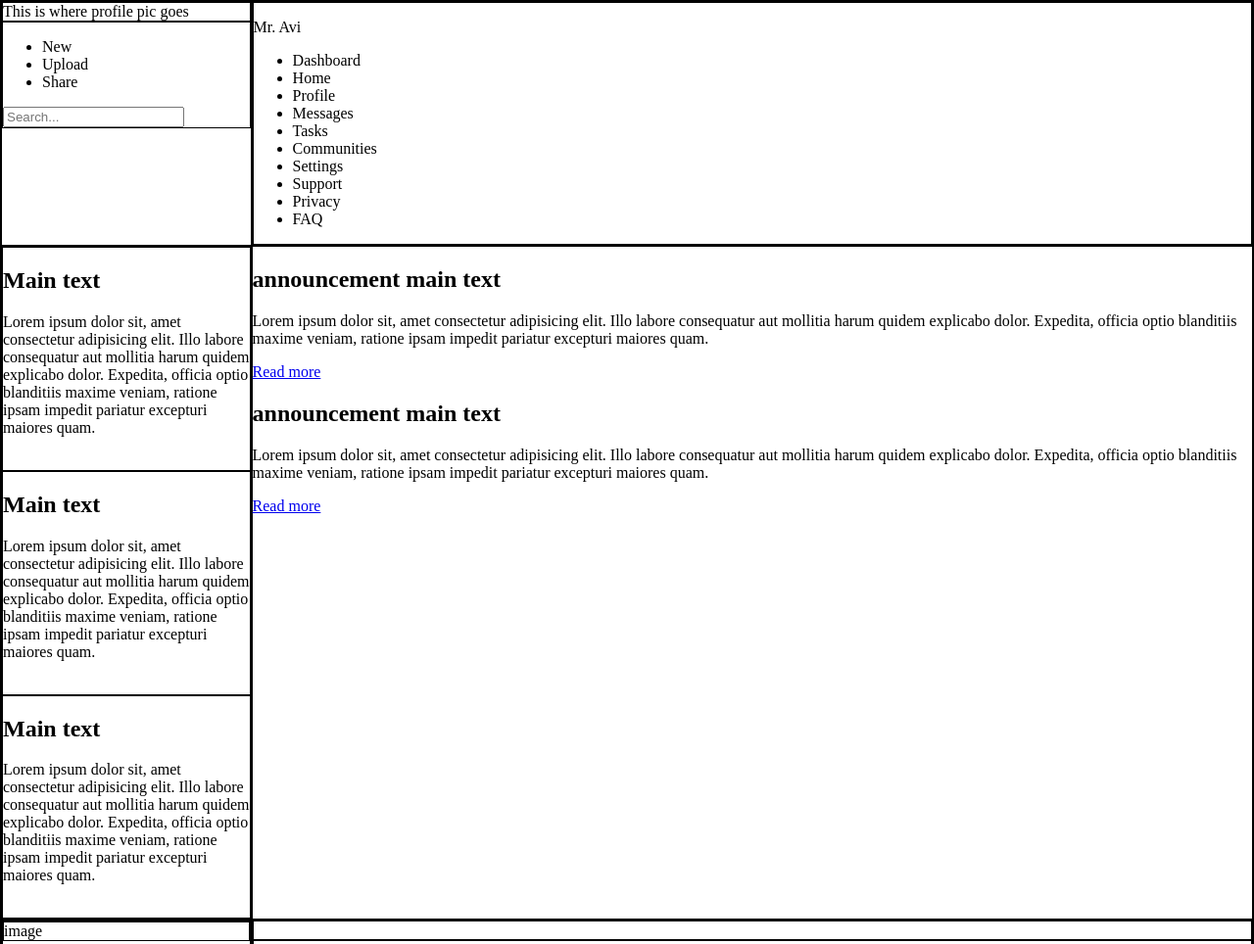
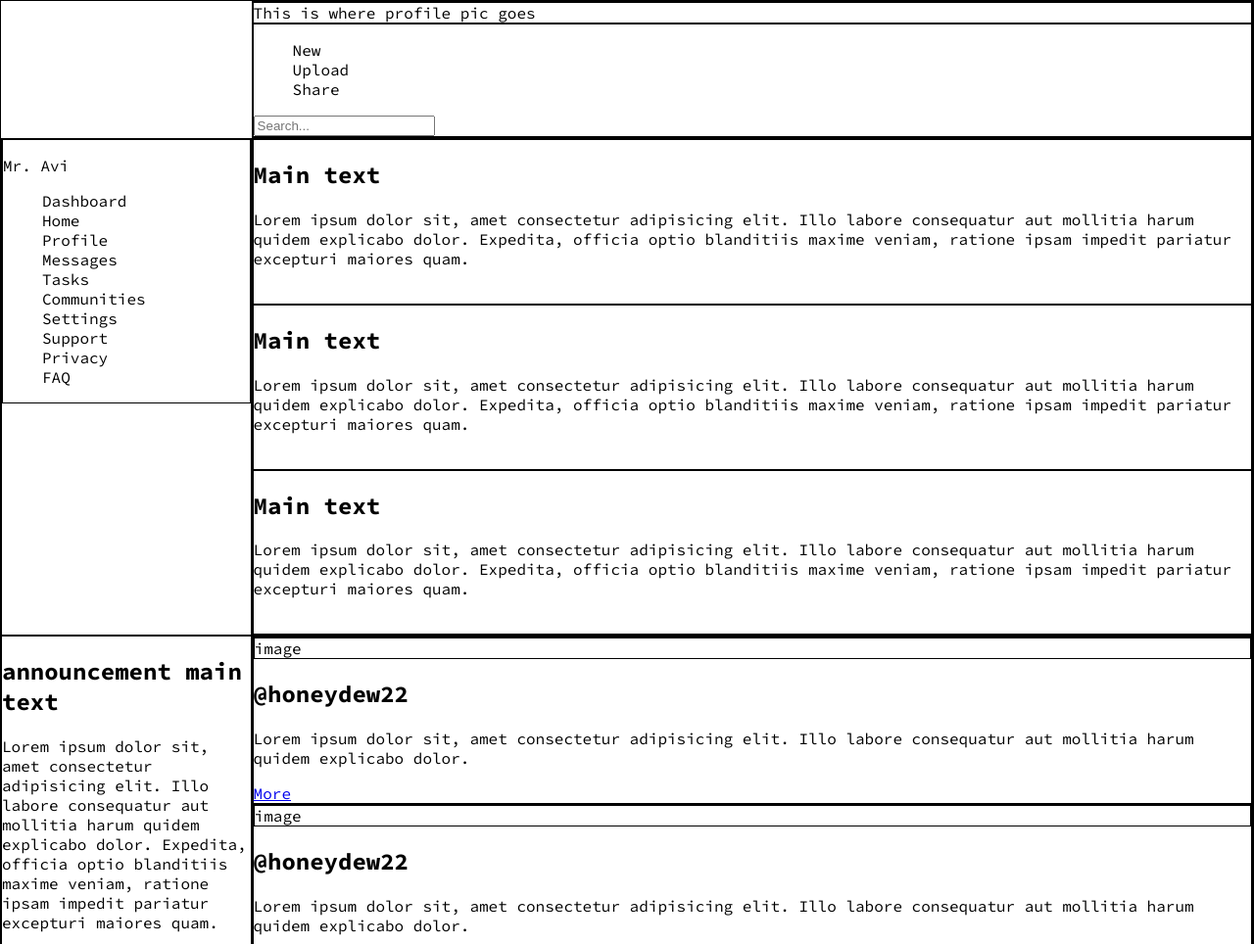
Before and after one commit to Avinashlimbu/admin-dashboard, a plain HTML site: page index.html in a window 1280 px wide. Shown: the top 964 px of the page at 98% size. Drawn offline with Linux system fonts and the light colour scheme.

Commit message:
yesterday's commit

```diff
--- a/index.html
+++ b/index.html
@@ -5,6 +5,9 @@
     <meta name="viewport" content="width=device-width, initial-scale=1.0">
     <title>Admin Dashboard</title>
     <link href="stylesheet.css" rel="stylesheet">
+    <link rel="preconnect" href="https://fonts.googleapis.com">
+    <link rel="preconnect" href="https://fonts.gstatic.com" crossorigin>
+    <link href="https://fonts.googleapis.com/css2?family=Source+Code+Pro:ital,wght@0,200..900;1,200..900&display=swap" rel="stylesheet">
 </head>
 <body>
 
--- a/stylesheet.css
+++ b/stylesheet.css
@@ -1,15 +1,34 @@
 
 /* universal css */
 
+@font-face {
+    font-family: "Source Code Pro", monospace;
+    src: url(https://fonts.googleapis.com/css2?family=Source+Code+Pro:ital,wght@0,200..900;1,200..900&display=swap);
+}
+
+
 html, body {
     margin: 0;
+    font-family: 'Source Code Pro';
 }
 
 div {
     border: solid 1px black;
 }
 
+ul, li {
+    list-style-type: none;
+}
+
 .container {
     display: grid;
     grid-template-columns: 1fr 4fr;
 }
+
+
+
+/* header styling */
+
+.header {
+    grid-column: 2;
+}
```
